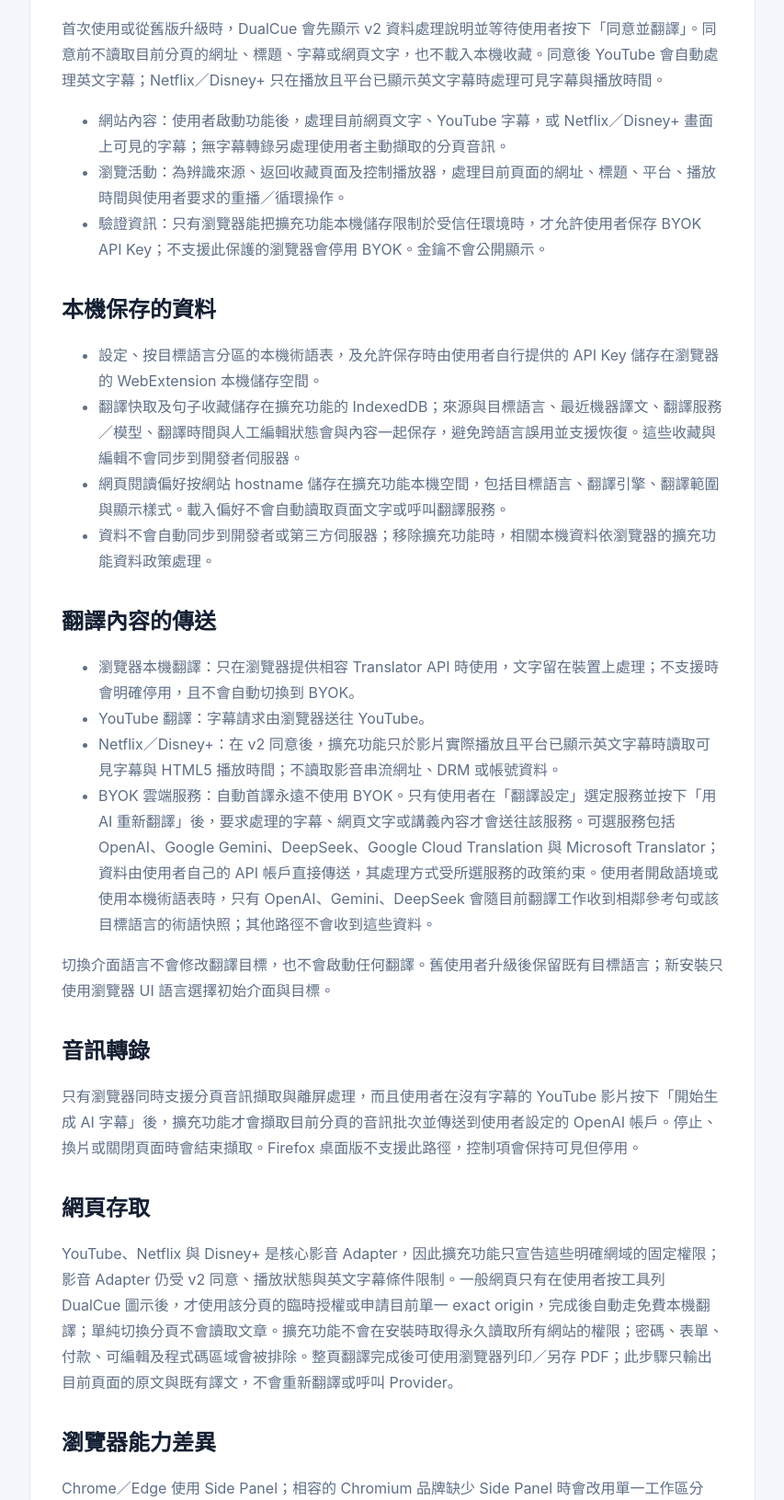
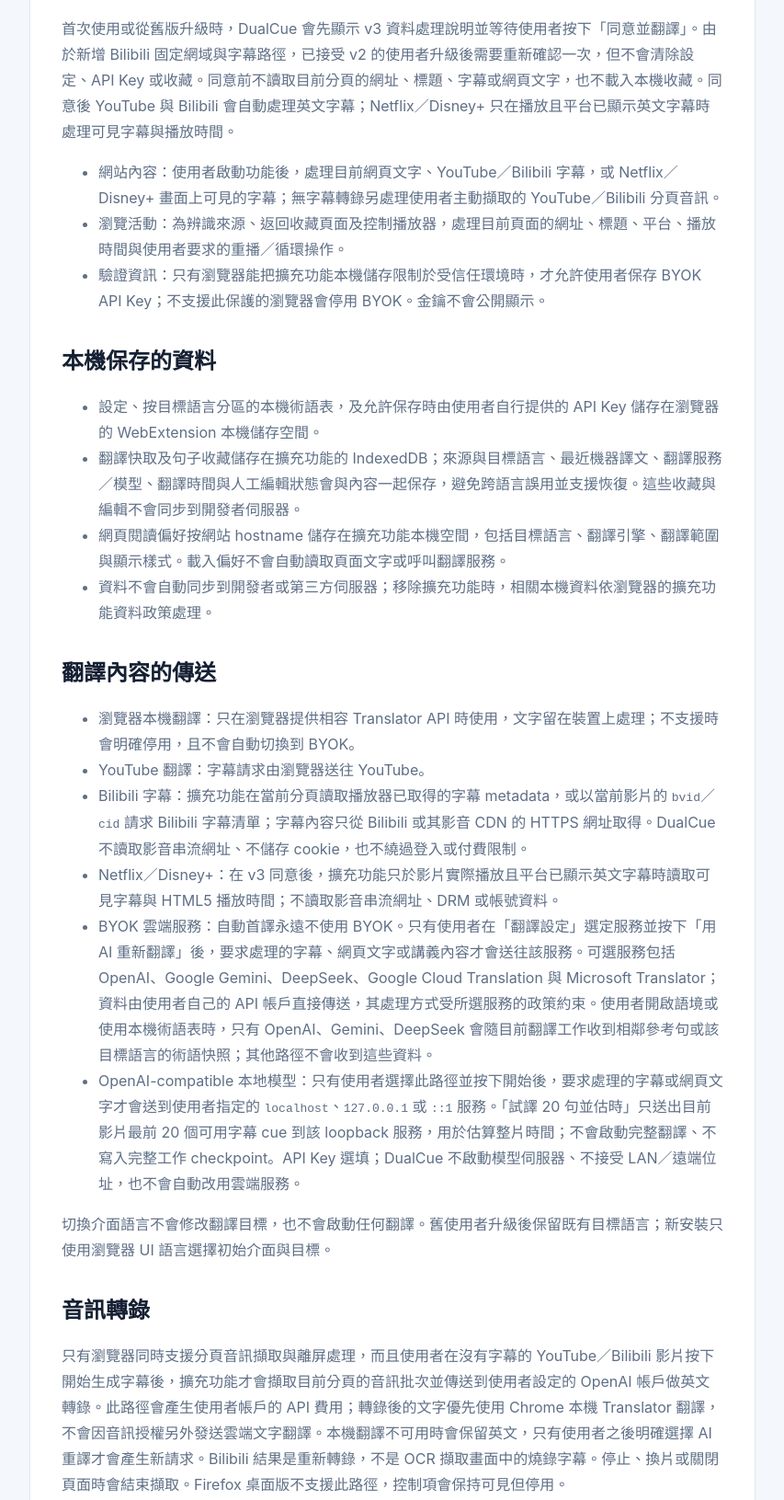
Before and after one commit to Craighsieh/bilingual-learning-assistant-site, a plain HTML site: page privacy.html in a window 1280 px wide. Shown: the part 420-2051 px from the top of the page at 92% size, without its empty margins (213-1066 px from the left). Drawn offline with Linux system fonts and the light colour scheme.

Commit message:
docs: publish DualCue 0.5.7 support pages

```diff
--- a/privacy.html
+++ b/privacy.html
@@ -11,13 +11,13 @@
     <header><nav class="shell"><a class="brand" href="index.html"><img src="assets/icon.svg" alt="">DualCue - 雙語字幕與學習講義下載</a><a href="index.html">首頁</a><a href="faq.html">常見問題</a></nav></header>
     <main class="page">
       <article>
-        <p class="eyebrow">LAST UPDATED 2026-08-02</p>
+        <p class="eyebrow">LAST UPDATED 2026-08-24</p>
         <h1>隱私政策</h1>
         <p>DualCue - 雙語字幕與學習講義下載以資料最小化與使用者主動操作為原則。不建立帳號、不投放廣告，也不包含使用行為分析 SDK。介面支援繁中、簡中、日文與韓文；翻譯來源固定為英文，目標可選繁中、簡中、日文或韓文。</p>
         <h2>首次同意與處理範圍</h2>
-        <p>首次使用或從舊版升級時，DualCue 會先顯示 v2 資料處理說明並等待使用者按下「同意並翻譯」。同意前不讀取目前分頁的網址、標題、字幕或網頁文字，也不載入本機收藏。同意後 YouTube 會自動處理英文字幕；Netflix／Disney+ 只在播放且平台已顯示英文字幕時處理可見字幕與播放時間。</p>
+        <p>首次使用或從舊版升級時，DualCue 會先顯示 v3 資料處理說明並等待使用者按下「同意並翻譯」。由於新增 Bilibili 固定網域與字幕路徑，已接受 v2 的使用者升級後需要重新確認一次，但不會清除設定、API Key 或收藏。同意前不讀取目前分頁的網址、標題、字幕或網頁文字，也不載入本機收藏。同意後 YouTube 與 Bilibili 會自動處理英文字幕；Netflix／Disney+ 只在播放且平台已顯示英文字幕時處理可見字幕與播放時間。</p>
         <ul>
-          <li>網站內容：使用者啟動功能後，處理目前網頁文字、YouTube 字幕，或 Netflix／Disney+ 畫面上可見的字幕；無字幕轉錄另處理使用者主動擷取的分頁音訊。</li>
+          <li>網站內容：使用者啟動功能後，處理目前網頁文字、YouTube／Bilibili 字幕，或 Netflix／Disney+ 畫面上可見的字幕；無字幕轉錄另處理使用者主動擷取的 YouTube／Bilibili 分頁音訊。</li>
           <li>瀏覽活動：為辨識來源、返回收藏頁面及控制播放器，處理目前頁面的網址、標題、平台、播放時間與使用者要求的重播／循環操作。</li>
           <li>驗證資訊：只有瀏覽器能把擴充功能本機儲存限制於受信任環境時，才允許使用者保存 BYOK API Key；不支援此保護的瀏覽器會停用 BYOK。金鑰不會公開顯示。</li>
         </ul>
@@ -32,14 +32,16 @@
         <ul>
           <li>瀏覽器本機翻譯：只在瀏覽器提供相容 Translator API 時使用，文字留在裝置上處理；不支援時會明確停用，且不會自動切換到 BYOK。</li>
           <li>YouTube 翻譯：字幕請求由瀏覽器送往 YouTube。</li>
-          <li>Netflix／Disney+：在 v2 同意後，擴充功能只於影片實際播放且平台已顯示英文字幕時讀取可見字幕與 HTML5 播放時間；不讀取影音串流網址、DRM 或帳號資料。</li>
+          <li>Bilibili 字幕：擴充功能在當前分頁讀取播放器已取得的字幕 metadata，或以當前影片的 <code>bvid</code>／<code>cid</code> 請求 Bilibili 字幕清單；字幕內容只從 Bilibili 或其影音 CDN 的 HTTPS 網址取得。DualCue 不讀取影音串流網址、不儲存 cookie，也不繞過登入或付費限制。</li>
+          <li>Netflix／Disney+：在 v3 同意後，擴充功能只於影片實際播放且平台已顯示英文字幕時讀取可見字幕與 HTML5 播放時間；不讀取影音串流網址、DRM 或帳號資料。</li>
           <li>BYOK 雲端服務：自動首譯永遠不使用 BYOK。只有使用者在「翻譯設定」選定服務並按下「用 AI 重新翻譯」後，要求處理的字幕、網頁文字或講義內容才會送往該服務。可選服務包括 OpenAI、Google Gemini、DeepSeek、Google Cloud Translation 與 Microsoft Translator；資料由使用者自己的 API 帳戶直接傳送，其處理方式受所選服務的政策約束。使用者開啟語境或使用本機術語表時，只有 OpenAI、Gemini、DeepSeek 會隨目前翻譯工作收到相鄰參考句或該目標語言的術語快照；其他路徑不會收到這些資料。</li>
+          <li>OpenAI-compatible 本地模型：只有使用者選擇此路徑並按下開始後，要求處理的字幕或網頁文字才會送到使用者指定的 <code>localhost</code>、<code>127.0.0.1</code> 或 <code>::1</code> 服務。「試譯 20 句並估時」只送出目前影片最前 20 個可用字幕 cue 到該 loopback 服務，用於估算整片時間；不會啟動完整翻譯、不寫入完整工作 checkpoint。API Key 選填；DualCue 不啟動模型伺服器、不接受 LAN／遠端位址，也不會自動改用雲端服務。</li>
         </ul>
         <p>切換介面語言不會修改翻譯目標，也不會啟動任何翻譯。舊使用者升級後保留既有目標語言；新安裝只使用瀏覽器 UI 語言選擇初始介面與目標。</p>
         <h2>音訊轉錄</h2>
-        <p>只有瀏覽器同時支援分頁音訊擷取與離屏處理，而且使用者在沒有字幕的 YouTube 影片按下「開始生成 AI 字幕」後，擴充功能才會擷取目前分頁的音訊批次並傳送到使用者設定的 OpenAI 帳戶。停止、換片或關閉頁面時會結束擷取。Firefox 桌面版不支援此路徑，控制項會保持可見但停用。</p>
+        <p>只有瀏覽器同時支援分頁音訊擷取與離屏處理，而且使用者在沒有字幕的 YouTube／Bilibili 影片按下開始生成字幕後，擴充功能才會擷取目前分頁的音訊批次並傳送到使用者設定的 OpenAI 帳戶做英文轉錄。此路徑會產生使用者帳戶的 API 費用；轉錄後的文字優先使用 Chrome 本機 Translator 翻譯，不會因音訊授權另外發送雲端文字翻譯。本機翻譯不可用時會保留英文，只有使用者之後明確選擇 AI 重譯才會產生新請求。Bilibili 結果是重新轉錄，不是 OCR 擷取畫面中的燒錄字幕。停止、換片或關閉頁面時會結束擷取。Firefox 桌面版不支援此路徑，控制項會保持可見但停用。</p>
         <h2>網頁存取</h2>
-        <p>YouTube、Netflix 與 Disney+ 是核心影音 Adapter，因此擴充功能只宣告這些明確網域的固定權限；影音 Adapter 仍受 v2 同意、播放狀態與英文字幕條件限制。一般網頁只有在使用者按工具列 DualCue 圖示後，才使用該分頁的臨時授權或申請目前單一 exact origin，完成後自動走免費本機翻譯；單純切換分頁不會讀取文章。擴充功能不會在安裝時取得永久讀取所有網站的權限；密碼、表單、付款、可編輯及程式碼區域會被排除。整頁翻譯完成後可使用瀏覽器列印／另存 PDF；此步驟只輸出目前頁面的原文與既有譯文，不會重新翻譯或呼叫 Provider。</p>
+        <p>YouTube、Bilibili、Netflix 與 Disney+ 是核心影音 Adapter，因此擴充功能只宣告這些明確網域的固定權限；影音 Adapter 仍受 v3 同意、播放狀態或英文字幕條件限制。一般網頁只有在使用者按工具列 DualCue 圖示後，才使用該分頁的臨時授權或申請目前單一 exact origin，完成後自動走免費本機翻譯；單純切換分頁不會讀取文章。擴充功能不會在安裝時取得永久讀取所有網站的權限；密碼、表單、付款、可編輯及程式碼區域會被排除。整頁翻譯完成後可使用瀏覽器列印／另存 PDF；此步驟只輸出目前頁面的原文與既有譯文，不會重新翻譯或呼叫 Provider。</p>
         <h2>瀏覽器能力差異</h2>
         <p>Chrome／Edge 使用 Side Panel；相容的 Chromium 品牌缺少 Side Panel 時會改用單一工作區分頁；Firefox 桌面版使用原生 Sidebar。Firefox 不提供 DualCue 所需的本機 Translator、分頁音訊擷取與離屏處理時，相關功能會明確停用；既有字幕、網頁內容、收藏、手動編輯、SRT／TXT、A4 講義與列印仍依使用者操作處理。任何平台能力缺少時都不會自動改用可能付費的服務。</p>
         <h2>自願支持</h2>
```
Also changed, not shown: faq.html (+4 -1 lines), index.html (+4 -3 lines).
